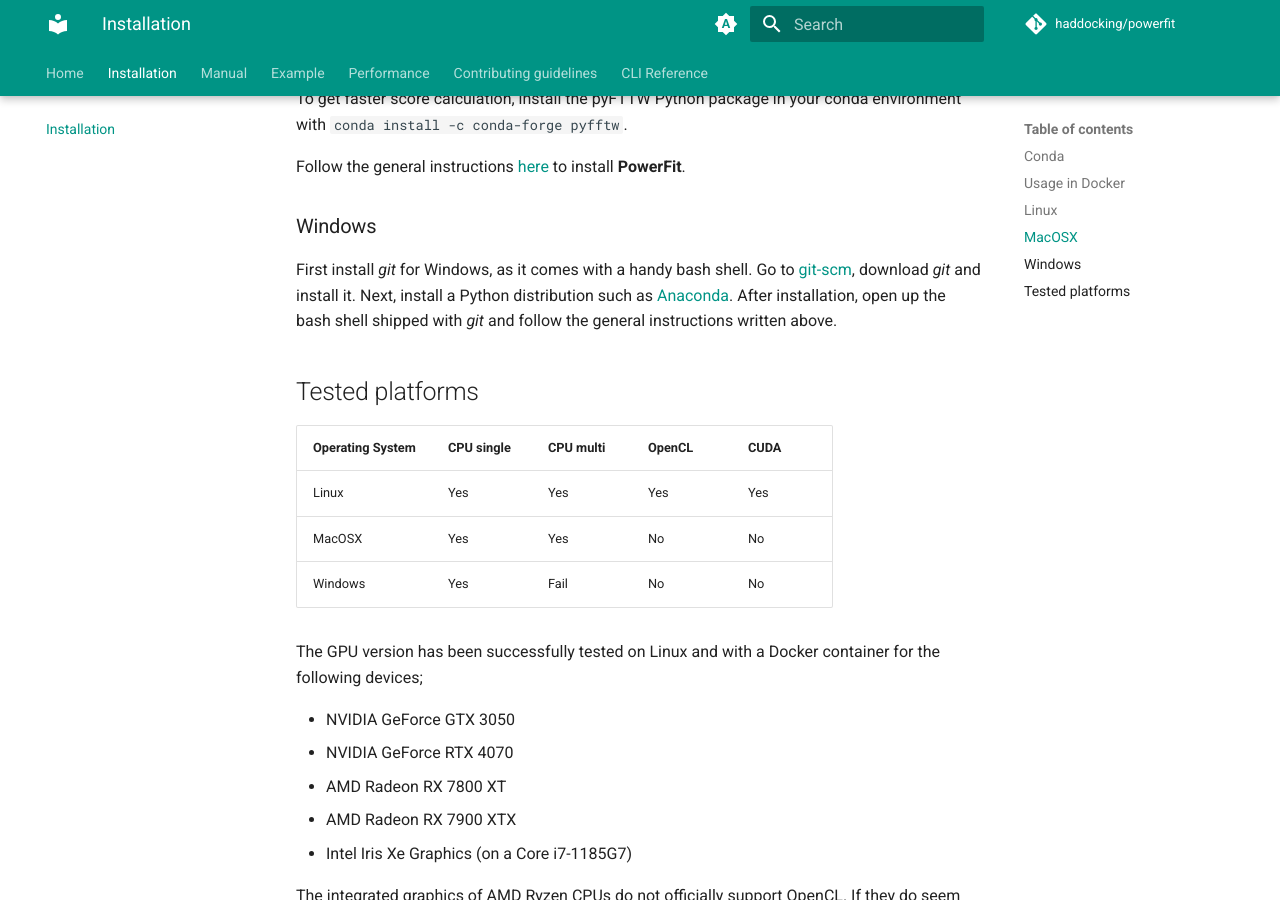
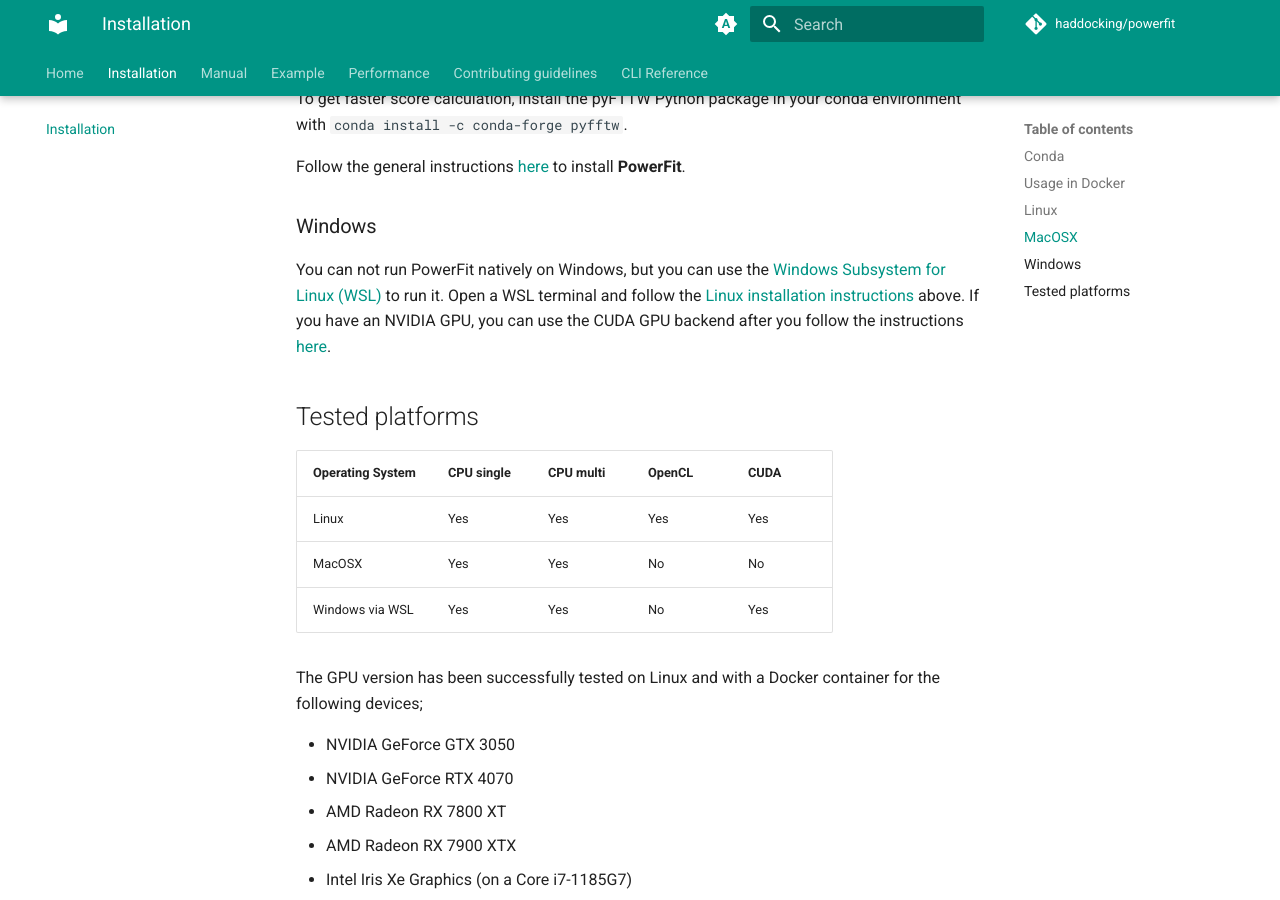
Before and after one commit to haddocking/powerfit, an MkDocs documentation site: the page built from docs/installation.md, in a window 1280 px wide and 900 px high, scrolled down 2750 px. Built offline with MkDocs 1.6.1 and Material for MkDocs 9.7.7, drawn with Linux system fonts in a browser that asks for light colours; a script that is not in the unit is left out; comment, search, counter and statistics services are not loaded.

Commit message:
Explain how to install powerfit on Windows via WSL
Refs #129

```diff
--- a/docs/installation.md
+++ b/docs/installation.md
@@ -243,12 +243,9 @@
 
 ### Windows
 
-First install *git* for Windows, as it comes with a handy bash shell. Go to
-[git-scm](https://git-scm.com/download/), download *git* and install it. Next,
-install a Python distribution such as
-[Anaconda](http://continuum.io/downloads). After installation, open up the
-bash shell shipped with *git* and follow the general instructions written
-above.
+You can not run PowerFit natively on Windows, but you can use the [Windows Subsystem for Linux (WSL)](https://learn.microsoft.com/en-us/windows/wsl/install) to run it. Open a WSL terminal and follow the [Linux installation instructions](#linux) above.
+If you have an NVIDIA GPU, you can use the CUDA GPU backend after you follow
+the instructions [here](https://docs.nvidia.com/cuda/wsl-user-guide/index.html).
 
 ## Tested platforms
 
@@ -256,7 +253,7 @@
 | --------------- | ---------- | --------- | --- | -- |
 |Linux            | Yes        | Yes       | Yes | Yes |
 |MacOSX           | Yes        | Yes       | No  | No  |
-|Windows          | Yes        | Fail      | No  | No  |
+|Windows via WSL  | Yes        | Yes       | No  | Yes  |
 
 The GPU version has been successfully tested on Linux and with a Docker container for the following devices;
 
```
